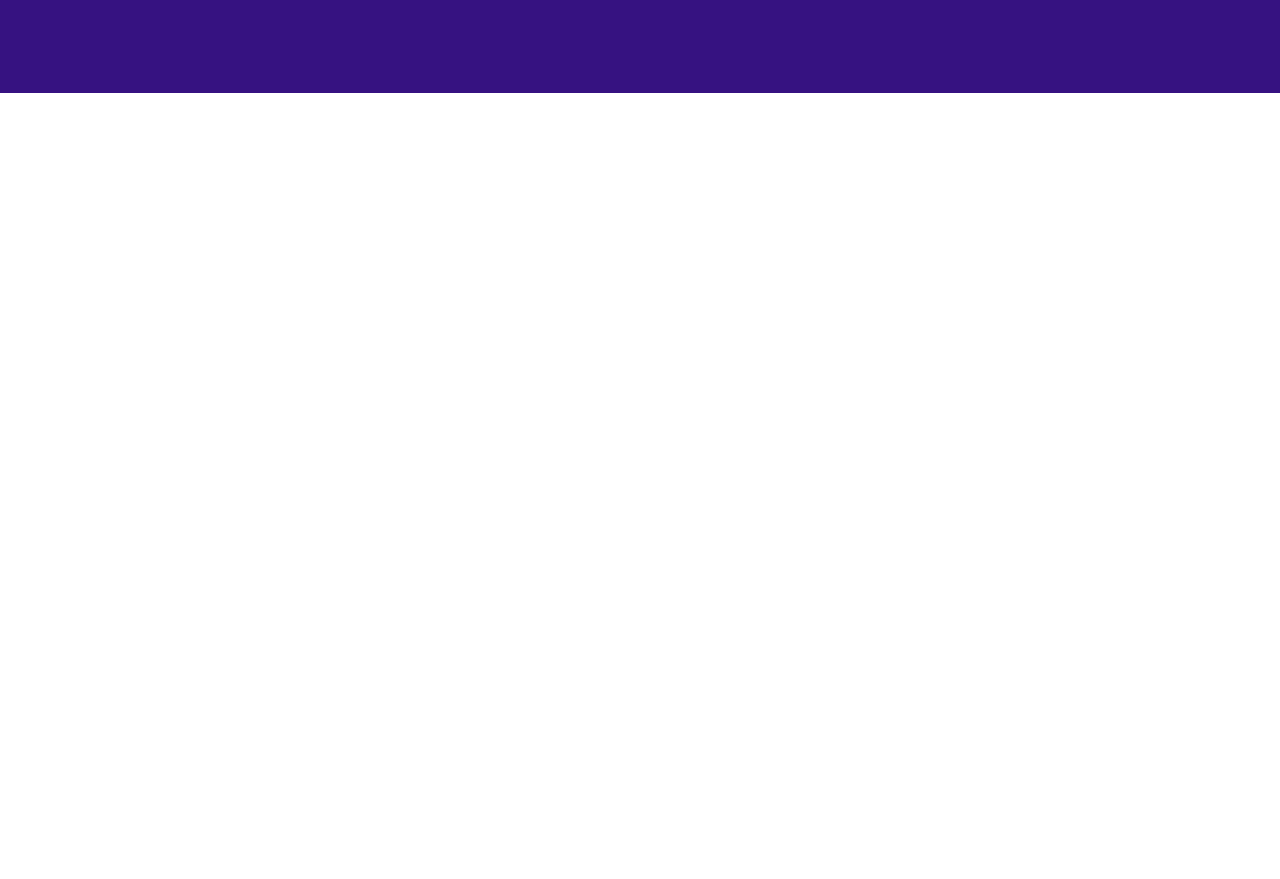
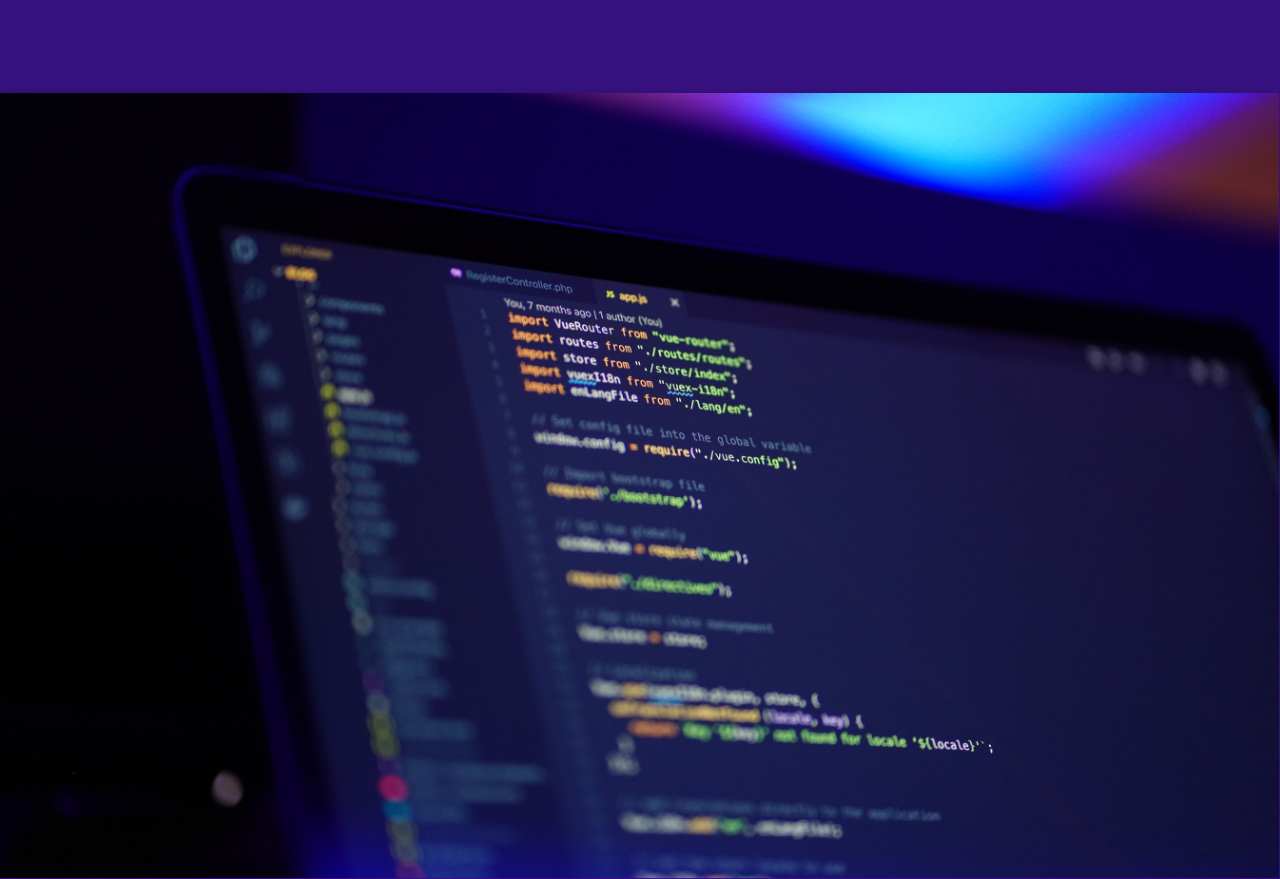
Before and after one commit to Cevu01/Dev-Test, a website: page index.html in a window 1280 px wide. Shown: the part 729-1608 px from the top of the page. Before the commit the page ends 822 px from the top, so only its background shows below. Drawn offline with nearby package versions, Linux system fonts and the light colour scheme; files that its build step writes are made by us from their sources; a web font is replaced by a local one.

Commit message:
feat(showcase): add image showcase section and styles

```diff
--- a/index.html
+++ b/index.html
@@ -108,6 +108,15 @@
           </div>
         </div>
       </section>
+      <section class="showcase">
+        <div class="showcase__container">
+          <img
+            src="assets/Coding.png"
+            alt="Close-up of code editor on a laptop screen"
+            class="showcase__image"
+          />
+        </div>
+      </section>
     </main>
 
     <script src="js/main.js"></script>
--- a/scss/pages/_home.scss
+++ b/scss/pages/_home.scss
@@ -4,3 +4,19 @@
   min-height: 92vh;
   padding-top: 18rem;
 }
+
+.showcase {
+  background-color: $bg-color;
+  &__container {
+    max-width: 136rem;
+    margin: 0 auto;
+    position: relative;
+  }
+
+  &__image {
+    display: block;
+    width: 100%;
+    height: auto;
+    box-shadow: 0 0.5rem 2rem rgba($color-black, 0.2);
+  }
+}
```
Also changed, not shown: assets/Coding.png (added).
